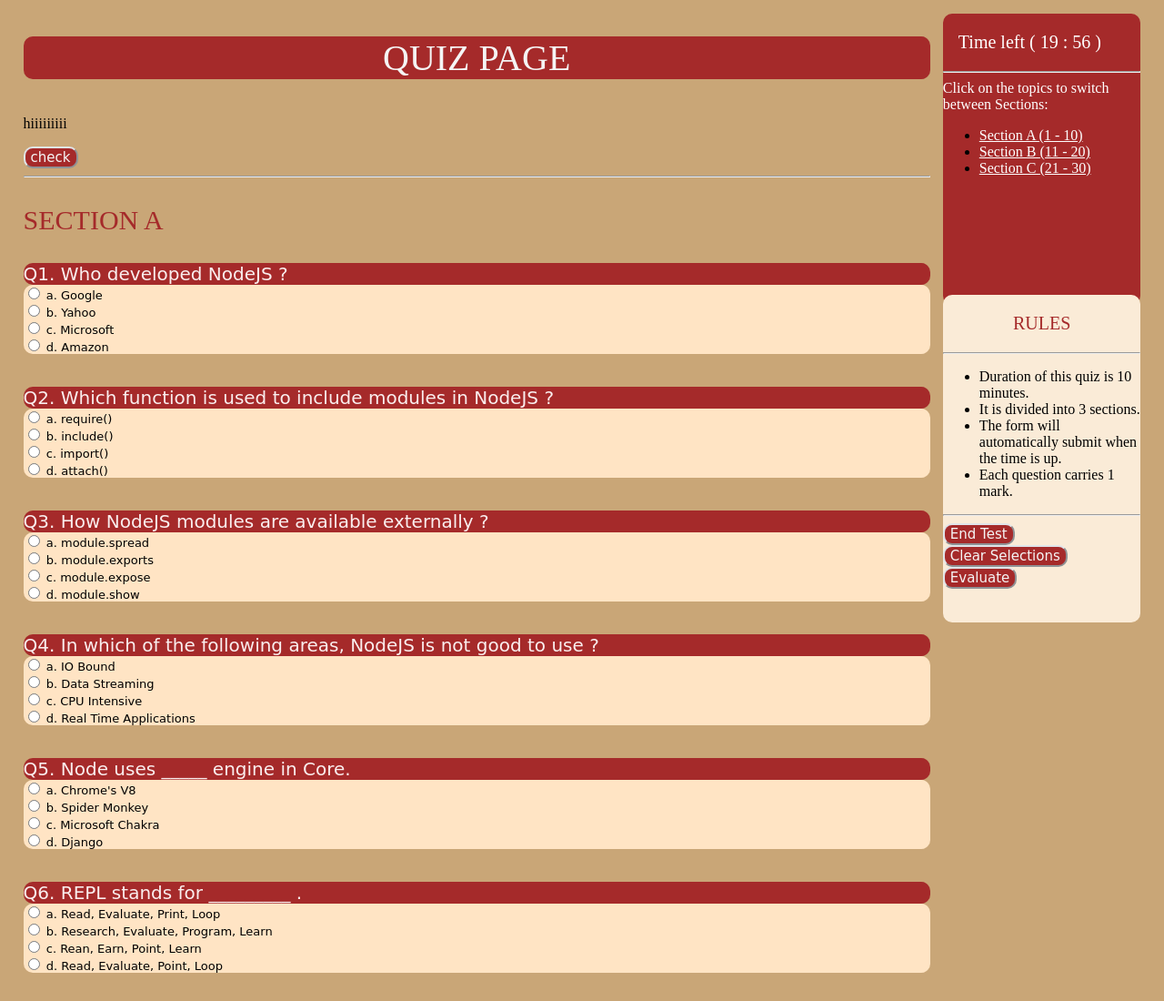
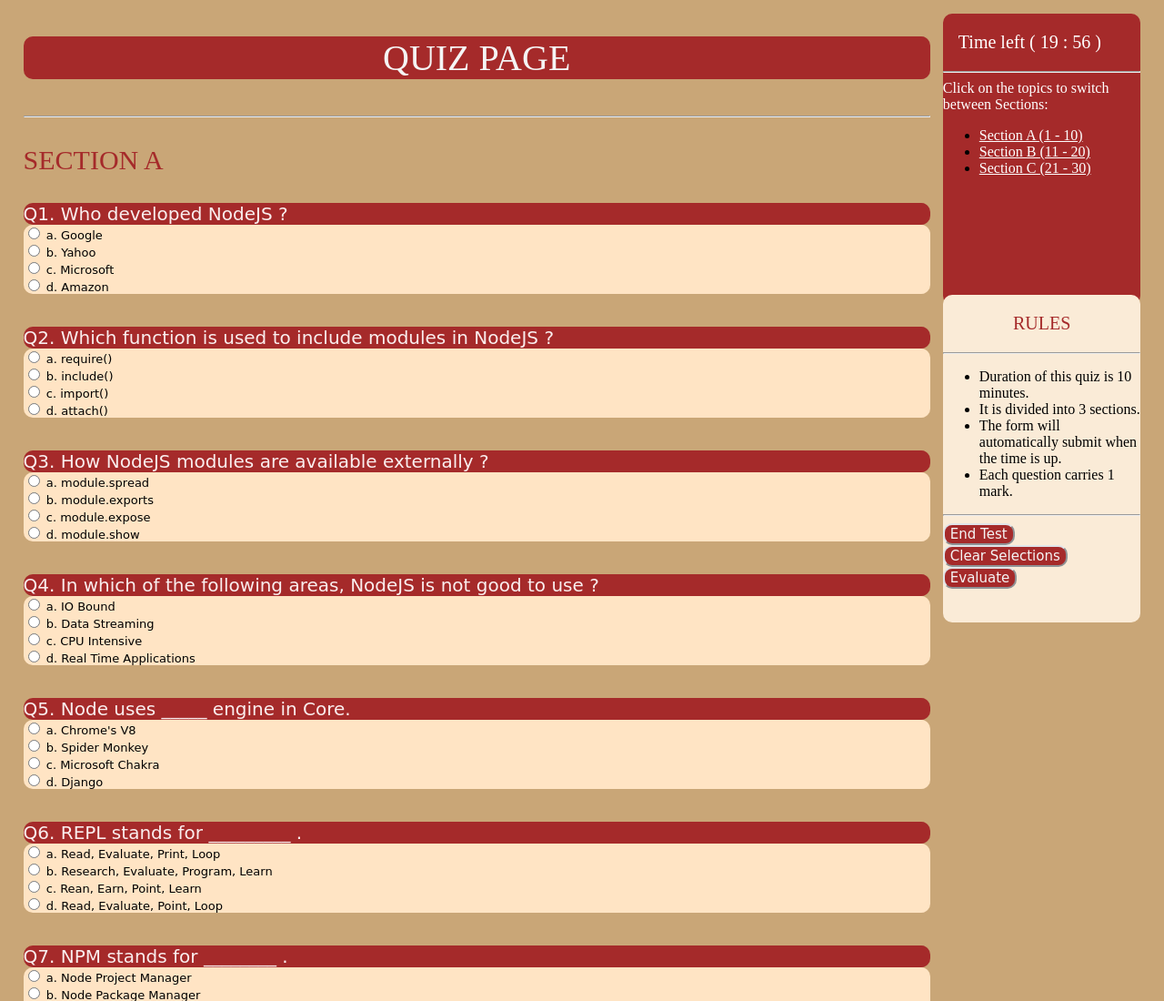
Before and after one commit to hardik103/Quiz, a website: page quiz.html in a window 1280 px wide. Shown: the top 1100 px of the page at 91% size. Drawn offline with Linux system fonts and the light colour scheme.

Commit message:
somewhat okay

```diff
--- a/quiz.html
+++ b/quiz.html
@@ -152,8 +152,6 @@
 </head>
 <body onload="timer()" vlink="white" alink="brown" link="white">
 <p id="heading" align="center">QUIZ PAGE</p>
-<p id="text">hiiiiiiiii</p>
-<input type="button" value="check" onclick="focus()" class="button">
 <form id="quiz" method="get" action="/result">
 	<hr>
 	<div class="rightpane-up">
@@ -697,11 +695,6 @@
 </div>
 <br><hr>
 </form>
-<script>
-    var cookie_data = decodeURIComponent(document.cookie);
-    cookie_data=cookie_data.slice(cookie_data.indexOf("=")+1);
-    document.getElementById("text").innerText+=` ${cookie_data}`;
-    </script>
 </body>
 
 </html>
```
